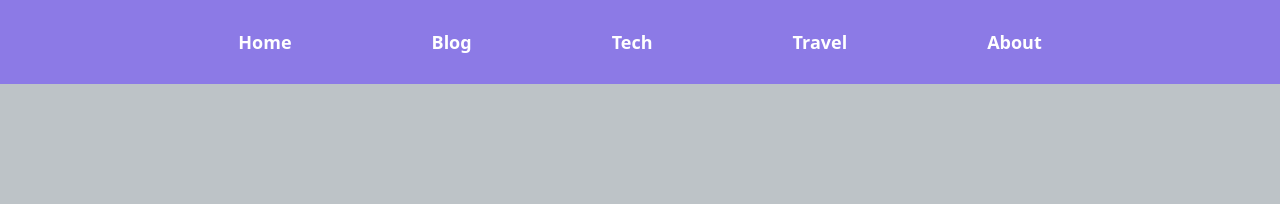
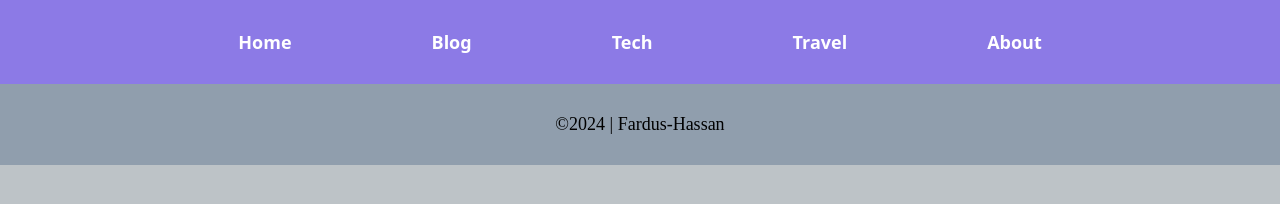
Before and after one commit to Fardus-Hassan/practice-4, a plain HTML site: page html-files/about.html in a window 1280 px wide. Drawn offline with Linux system fonts and the light colour scheme; a web font is replaced by a local one.

Commit message:
add footer all html files

```diff
--- a/html-files/about.html
+++ b/html-files/about.html
@@ -18,5 +18,11 @@
             </ul>
         </nav>
     </header>
+    <main>
+
+    </main>
+    <footer>
+        <p class="fc">&copy;2024 | Fardus-Hassan</p>
+    </footer>
 </body>
 </html>
```
Also changed, not shown: html-files/blog.html (+6 -0 lines), html-files/tech.html (+6 -0 lines), html-files/travel.html (+6 -0 lines).
